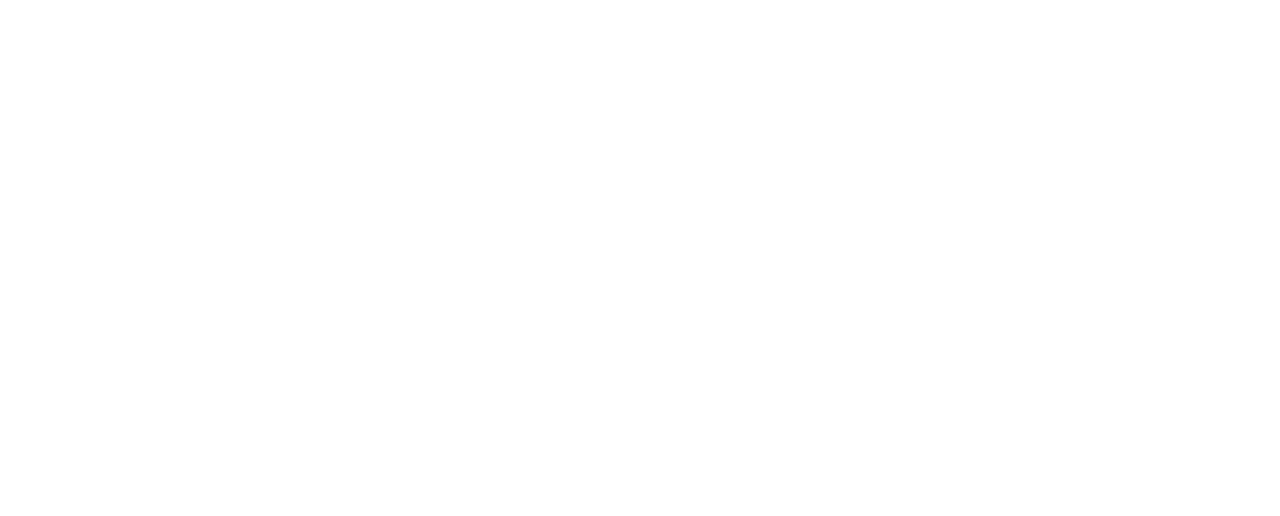
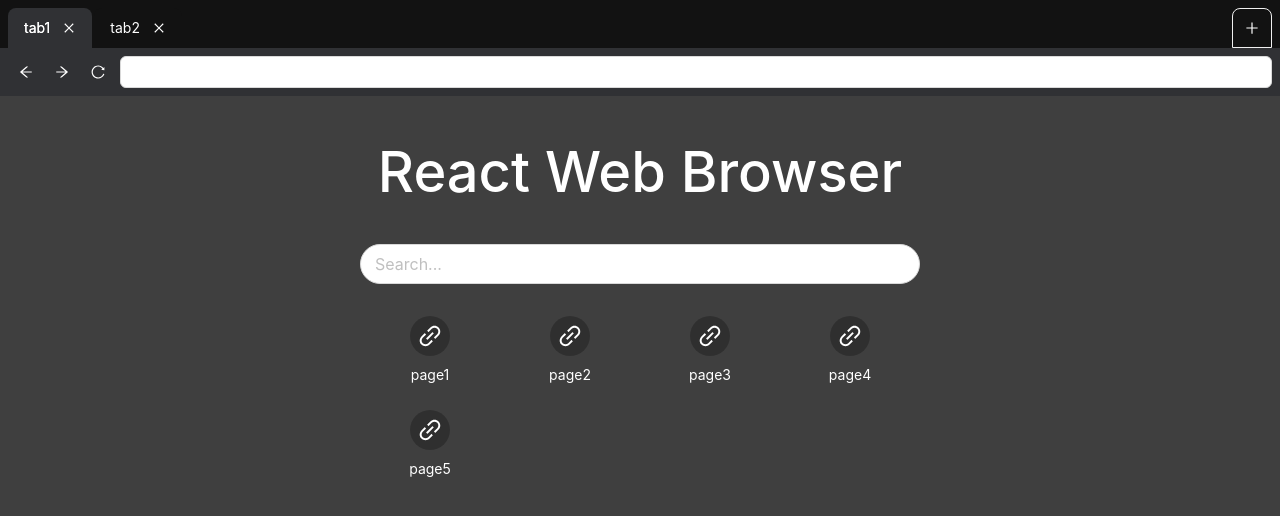
Before and after one commit to SangWonKo/react-web-browser, a React (Create React App) app: page /tab1 in a window 1280 px wide. Before the commit this address had no page. Shown: the top 516 px of the page. Built offline with nearby package versions, Linux system fonts and the light colour scheme.

Commit message:
feat: 브라우저 레이아웃 구현 및 스타일링

```diff
--- a/package.json
+++ b/package.json
@@ -3,6 +3,7 @@
   "version": "0.1.0",
   "private": true,
   "dependencies": {
+    "@ant-design/icons": "^5.0.1",
     "@testing-library/jest-dom": "^5.14.1",
     "@testing-library/react": "^13.0.0",
     "@testing-library/user-event": "^13.2.1",
--- a/src/Router.tsx
+++ b/src/Router.tsx
@@ -1,5 +1,7 @@
+import MainLayout from '@layouts/MainLayout'
+import BrowserPage from '@pages/BrowserPage'
 import { theme } from '@styles/DefaultTheme'
-import { BrowserRouter, Route, Routes } from 'react-router-dom'
+import { BrowserRouter, Navigate, Route, Routes } from 'react-router-dom'
 import { ThemeProvider } from 'styled-components'
 
 const Router = () => {
@@ -7,7 +9,10 @@
     <ThemeProvider theme={theme}>
       <BrowserRouter>
         <Routes>
-          <Route path="/" element={<>root</>} />
+          <Route path="/" element={<MainLayout />}>
+            <Route index element={<Navigate to="/tab1" />} />
+            <Route path=":tab" element={<BrowserPage />} />
+          </Route>
         </Routes>
       </BrowserRouter>
     </ThemeProvider>
--- /dev/null
+++ b/src/components/InitialView.tsx
@@ -0,0 +1,80 @@
+import { LinkOutlined } from '@ant-design/icons'
+import { Avatar, Col, Input, Row } from 'antd'
+import styled from 'styled-components'
+
+const Container = styled.section`
+  display: flex;
+  flex-direction: column;
+  align-items: center;
+  padding: 32px;
+  background-color: ${(props) => props.theme.palette.gray.light};
+  color: white;
+  height: calc(100vh - 94px);
+`
+
+const Wrapper = styled.div`
+  display: flex;
+  flex-direction: column;
+  align-items: center;
+  max-width: 560px;
+  width: 100%;
+`
+
+const Title = styled.h1`
+  font-size: 56px;
+`
+
+const StyledInput = styled(Input)`
+  width: 100%;
+  border-radius: 20px;
+  padding: 7px 14px;
+`
+
+const GridRow = styled(Row)`
+  width: 100%;
+  margin: 24px;
+`
+
+const GridCol = styled(Col)`
+  display: flex;
+  flex-direction: column;
+  align-items: center;
+  cursor: pointer;
+  padding: 8px;
+  &:hover {
+    background-color: rgba(0, 0, 0, 0.1);
+  }
+`
+
+const InitialView = () => {
+  return (
+    <Container>
+      <Wrapper>
+        <Title>React Web Browser</Title>
+        <StyledInput size="large" placeholder="Search..." />
+        <GridRow gutter={[16, 8]}>
+          {visitedList.map((item) => (
+            <GridCol key={item.id} span={6}>
+              <Avatar
+                size="large"
+                icon={<LinkOutlined />}
+                style={{ marginBottom: '8px' }}
+              />
+              {item.label}
+            </GridCol>
+          ))}
+        </GridRow>
+      </Wrapper>
+    </Container>
+  )
+}
+
+export default InitialView
+
+const visitedList = [
+  { id: 1, label: 'page1', value: 'https://www.bing.com' },
+  { id: 2, label: 'page2', value: 'https://www.bing.com' },
+  { id: 3, label: 'page3', value: 'https://www.bing.com' },
+  { id: 4, label: 'page4', value: 'https://www.bing.com' },
+  { id: 5, label: 'page5', value: 'https://www.bing.com' },
+]
--- /dev/null
+++ b/src/layouts/MainLayout.tsx
@@ -0,0 +1,86 @@
+import { Layout, Tabs } from 'antd'
+import { Outlet, useNavigate, useParams } from 'react-router-dom'
+import styled from 'styled-components'
+
+const StyledLayout = styled(Layout)`
+  height: 100vh;
+  background: white;
+`
+
+const StyledTabs = styled(Tabs)`
+  .ant-tabs-nav {
+    margin: 0;
+    &::before {
+      border: none;
+    }
+  }
+  .ant-tabs-nav-list {
+    width: 100%;
+    padding: 8px 8px 0;
+    background-color: ${(props) => props.theme.palette.dark};
+    color: white;
+    outline: none;
+
+    .ant-tabs-tab {
+      background-color: ${(props) => props.theme.palette.dark};
+      border: none;
+      .ant-tabs-tab-btn {
+        color: white;
+      }
+    }
+    .ant-tabs-tab-active {
+      background-color: ${(props) => props.theme.palette.gray.main};
+      border: none;
+    }
+
+    .ant-tabs-tab-remove {
+      color: white;
+      border-radius: 12px;
+      padding: 1px 5px;
+      &:hover {
+        background-color: ${(props) => props.theme.palette.gray.light};
+      }
+      &:focus {
+        color: white;
+      }
+    }
+
+    .ant-tabs-nav-add {
+      margin-left: auto;
+      color: white;
+      &:hover {
+        background-color: ${(props) => props.theme.palette.gray.main};
+        color: white;
+      }
+      &:focus:not(:focus-visible) {
+        color: white;
+      }
+    }
+  }
+`
+
+const { Content } = StyledLayout
+
+const MainLayout = () => {
+  const navigate = useNavigate()
+  const { tab } = useParams()
+
+  return (
+    <StyledLayout>
+      <Content>
+        <StyledTabs
+          type="editable-card"
+          onChange={(path) => navigate(`${path}`)}
+          activeKey={tab}
+          items={[
+            { label: 'tab1', key: 'tab1', children: <Outlet /> },
+            { label: 'tab2', key: 'tab2', children: <Outlet /> },
+          ]}
+          destroyInactiveTabPane
+        />
+      </Content>
+    </StyledLayout>
+  )
+}
+
+export default MainLayout
--- /dev/null
+++ b/src/pages/BrowserPage.tsx
@@ -0,0 +1,68 @@
+import {
+  ArrowLeftOutlined,
+  ArrowRightOutlined,
+  ReloadOutlined,
+} from '@ant-design/icons'
+import InitialView from '@components/InitialView'
+import { Button, Input } from 'antd'
+import { useState } from 'react'
+import { useRef } from 'react'
+import { useParams } from 'react-router-dom'
+import styled from 'styled-components'
+
+const Container = styled.section``
+const ControlSection = styled.div`
+  padding: 8px;
+  background-color: ${(props) => props.theme.palette.gray.main};
+  color: white;
+  display: flex;
+  align-items: center;
+`
+
+const IconButton = styled(Button)`
+  color: white;
+  margin: 0 2px;
+  &:not(:disabled):hover {
+    color: white;
+    background-color: ${(props) => props.theme.palette.gray.light};
+  }
+`
+
+const StyledInput = styled(Input)`
+  margin-left: 4px;
+`
+
+const IframeBrowser = styled.iframe`
+  width: 100%;
+  height: 100vh;
+  border: none;
+`
+
+const BrowserPage = () => {
+  const { tab } = useParams()
+  const iframeRef = useRef<HTMLIFrameElement>(null)
+  const [iframeSrc, setIframeSrc] = useState('')
+
+  return (
+    <Container>
+      <ControlSection>
+        <IconButton type="text" shape="circle" icon={<ArrowLeftOutlined />} />
+        <IconButton type="text" shape="circle" icon={<ArrowRightOutlined />} />
+        <IconButton type="text" shape="circle" icon={<ReloadOutlined />} />
+        <StyledInput />
+      </ControlSection>
+      {/* {tab} */}
+      {iframeSrc ? (
+        <IframeBrowser
+          src={'https://www.google.com/webhp?igu=1'}
+          ref={iframeRef}
+          id="frame"
+        />
+      ) : (
+        <InitialView />
+      )}
+    </Container>
+  )
+}
+
+export default BrowserPage
--- a/src/styles/DefaultTheme.ts
+++ b/src/styles/DefaultTheme.ts
@@ -1,15 +1,10 @@
 const theme = {
   palette: {
-    primary: '#00C3CC',
     gray: {
-      20: '#F2F3F7',
-      30: '#C2C6CE',
-      35: '#959CA6',
-      40: '#50555C',
-      50: '#33373D',
+      light: '#3F3F3F',
+      main: '#303134',
     },
-    black: '#000000',
-    white: '#FFFFFF',
+    dark: '#121212',
   },
 }
 
--- a/tsconfig.paths.json
+++ b/tsconfig.paths.json
@@ -4,6 +4,7 @@
     "paths": {
       "@components/*": ["./components/*"],
       "@layouts/*": ["./layouts/*"],
+      "@pages/*": ["./pages/*"],
       "@styles/*": ["./styles/*"],
       "@hooks/*": ["./hooks/*"],
       "@utils/*": ["./utils/*"]
```
Also changed, not shown: 1 other file (tests, documents, lock files or other folders).
